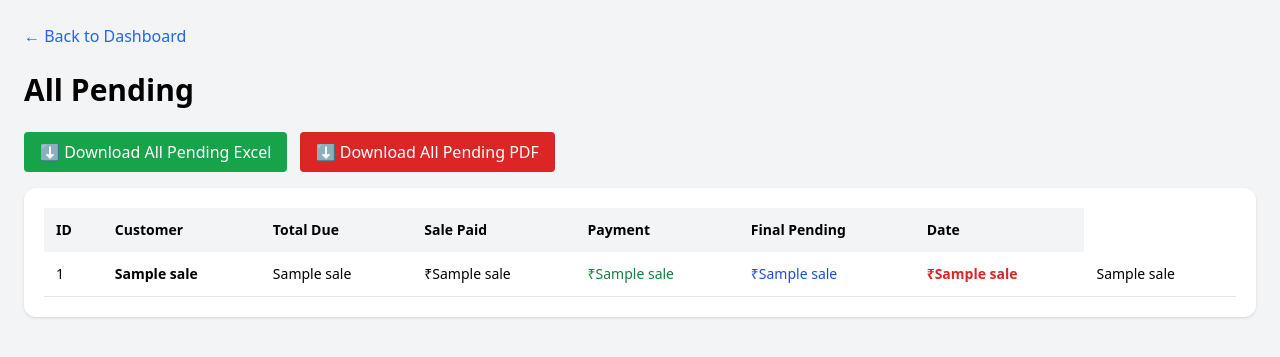
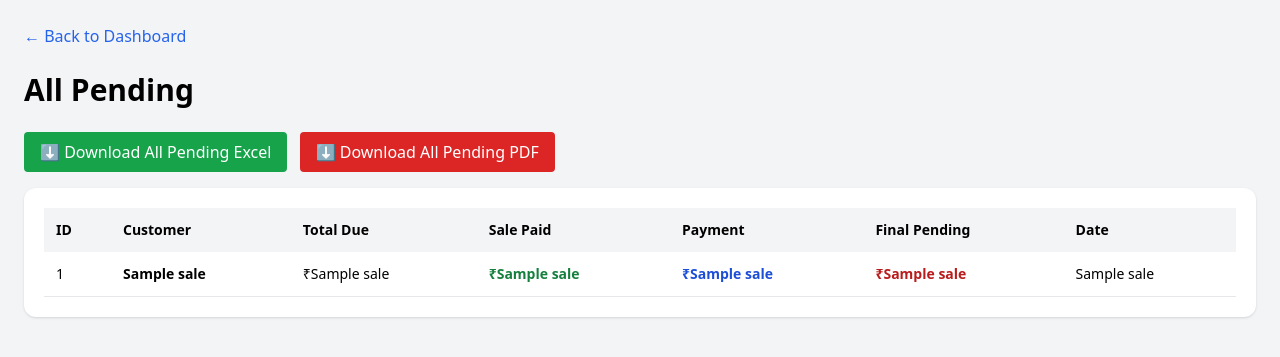
Before and after one commit to Aravindkumar-wp/cement-store-web, a Flask app: page /all_pending in a window 1280 px wide. Shown: the top 357 px of the page. Run offline with Flask 3, Linux system fonts and the light colour scheme; the visitor is signed in with stand-in values (Sample User, id 1); a database or web service that is not in the repository returns one stand-in record (values such as "Sample title"); some libraries are stand-ins or nearby versions.

Commit message:
Fix pending reports dates and colors

```diff
--- a/app.py
+++ b/app.py
@@ -2243,7 +2243,6 @@ def all_collections_page():
 # FIX: DATE('now') → CURRENT_DATE::TEXT, strftime → TO_CHAR
 # FIX: HAVING with alias → wrap in subquery (PostgreSQL doesn't allow HAVING on SELECT aliases)
 # ============================================================
-
 @app.route("/today_pending")
 @login_required
 def today_pending_page():
@@ -2263,7 +2262,7 @@ def today_pending_page():
                     - COALESCE((SELECT SUM(s2.paid) FROM sales s2 WHERE s2.customer_id = c.id), 0)
                     - COALESCE((SELECT SUM(p.amount) FROM payments p WHERE p.customer_id = c.id), 0)
                 ) AS final_pending,
-                CURRENT_DATE::TEXT AS date
+                MAX(s.date) AS date
             FROM customers c
             JOIN sales s ON s.customer_id = c.id
             WHERE s.date = CURRENT_DATE::TEXT
@@ -2296,7 +2295,7 @@ def monthly_pending_page():
                     - COALESCE((SELECT SUM(s2.paid) FROM sales s2 WHERE s2.customer_id = c.id), 0)
                     - COALESCE((SELECT SUM(p.amount) FROM payments p WHERE p.customer_id = c.id), 0)
                 ) AS final_pending,
-                TO_CHAR(CURRENT_DATE, 'YYYY-MM') AS date
+                MAX(s.date) AS date
             FROM customers c
             JOIN sales s ON s.customer_id = c.id
             WHERE TO_CHAR(s.date::DATE, 'YYYY-MM') = TO_CHAR(CURRENT_DATE, 'YYYY-MM')
@@ -2320,16 +2319,24 @@ def all_pending_page():
             SELECT
                 c.id,
                 c.name,
-                COALESCE((SELECT SUM(s.total) FROM sales s WHERE s.customer_id = c.id), 0) + COALESCE(c.opening_balance, 0) AS total_amount,
+                COALESCE((SELECT SUM(s.total) FROM sales s WHERE s.customer_id = c.id), 0)
+                + COALESCE(c.opening_balance, 0) AS total_amount,
+
                 COALESCE((SELECT SUM(s.paid) FROM sales s WHERE s.customer_id = c.id), 0) AS sale_paid,
+
                 COALESCE((SELECT SUM(p.amount) FROM payments p WHERE p.customer_id = c.id), 0) AS payment_paid,
+
                 (
                     COALESCE(c.opening_balance, 0)
                     + COALESCE((SELECT SUM(s.total) FROM sales s WHERE s.customer_id = c.id), 0)
                     - COALESCE((SELECT SUM(s.paid) FROM sales s WHERE s.customer_id = c.id), 0)
                     - COALESCE((SELECT SUM(p.amount) FROM payments p WHERE p.customer_id = c.id), 0)
                 ) AS final_pending,
-                '-' AS date
+
+                COALESCE(
+                    (SELECT MAX(s.date) FROM sales s WHERE s.customer_id = c.id),
+                    CURRENT_DATE::TEXT
+                ) AS date
             FROM customers c
         ) sub
         WHERE final_pending != 0
@@ -2338,7 +2345,6 @@ def all_pending_page():
     data = cursor.fetchall()
     release_conn(conn)
     return render_template("pending_report_page.html", title="All Pending", data=data)
-
 
 # ============================================================
 # RECALCULATE CUSTOMER PENDING
--- a/templates/collections_report_page.html
+++ b/templates/collections_report_page.html
@@ -31,7 +31,9 @@
                 <tr class="border-b">
                     <td class="p-3">{{ r[0] }}</td>
                     <td class="p-3">{{ r[1] }}</td>
-                    <td class="p-3">₹{{ r[2] }}</td>
+                    <td class="p-3 text-green-700 font-semibold">
+                        ₹{{ r[2] }}
+                    </td>
                     <td class="p-3">{{ r[3] }}</td>
                     <td class="p-3">{{ r[4] }}</td>
                     <td class="p-3">{{ r[5] }}</td>
--- a/templates/pending_report_page.html
+++ b/templates/pending_report_page.html
@@ -42,12 +42,24 @@
                 <tr class="border-b hover:bg-gray-50">
                     <td class="p-3">{{ r[0] }}</td>
                     <td class="p-3 font-semibold">{{ r[1] }}</td>
-                    <td class="p-3">{{ r[2] }}</td>
-                    <td class="p-3">₹{{ r[3] }}</td>
-                    <td class="p-3 text-green-700">₹{{ r[4] }}</td>
-                    <td class="p-3 text-blue-700">₹{{ r[5] }}</td>
-                    <td class="p-3 text-red-600 font-bold">₹{{ r[6] }}</td>
-                    <td class="p-3">{{ r[7] }}</td>
+
+                    <td class="p-3">₹{{ r[2] }}</td>
+
+                    <td class="p-3 text-green-700 font-semibold">
+                        ₹{{ r[3] }}
+                    </td>
+
+                    <td class="p-3 text-blue-700 font-semibold">
+                        ₹{{ r[4] }}
+                    </td>
+
+                    <td class="p-3 text-red-700 font-semibold">
+                        ₹{{ r[5] }}
+                    </td>
+
+                    <td class="p-3">
+                        {{ r[6] }}
+                    </td>
                 </tr>
                 {% endfor %}
             </tbody>
```
Also changed, not shown: templates/sales_report_page.html (+9 -3 lines).
